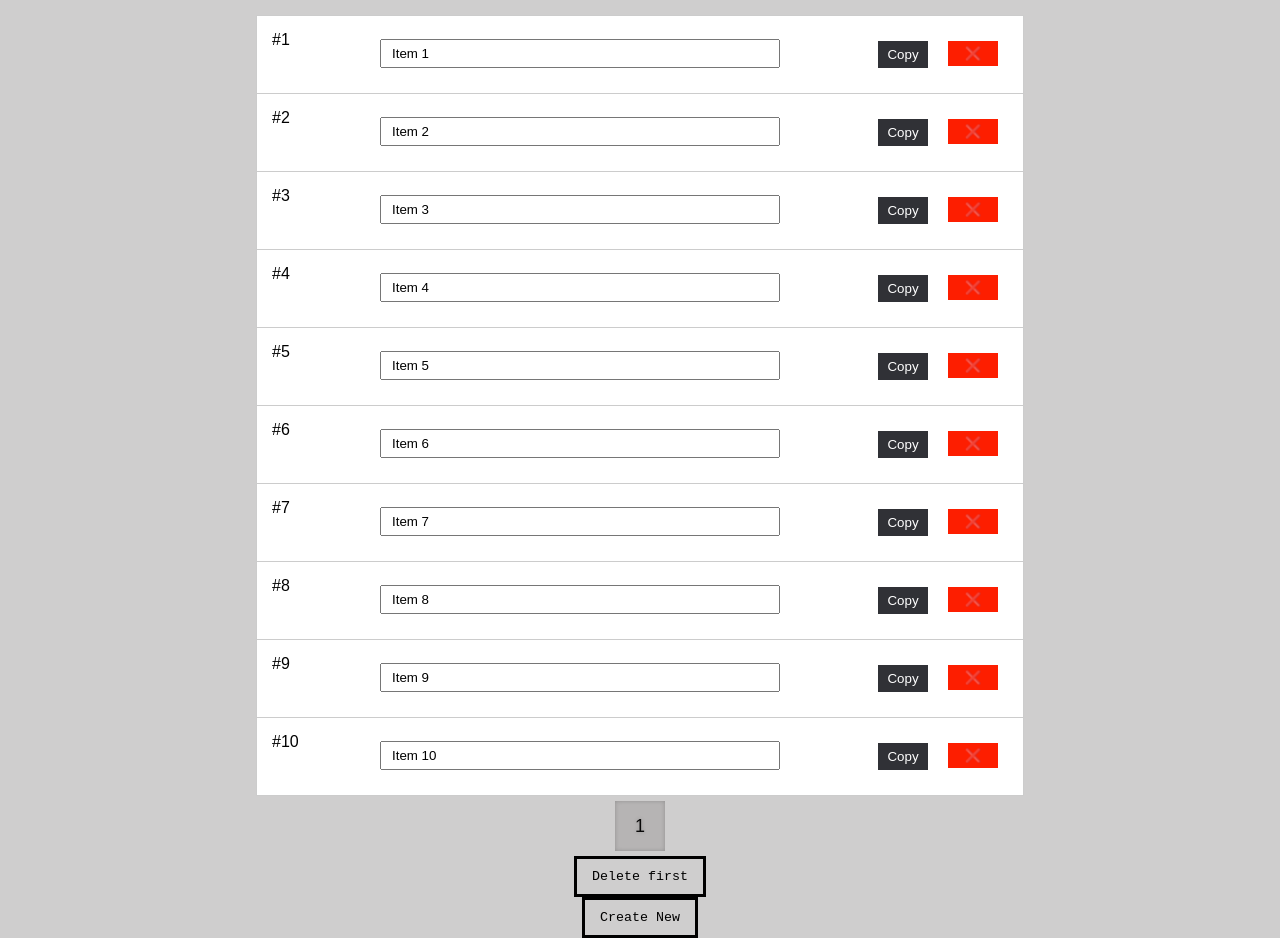
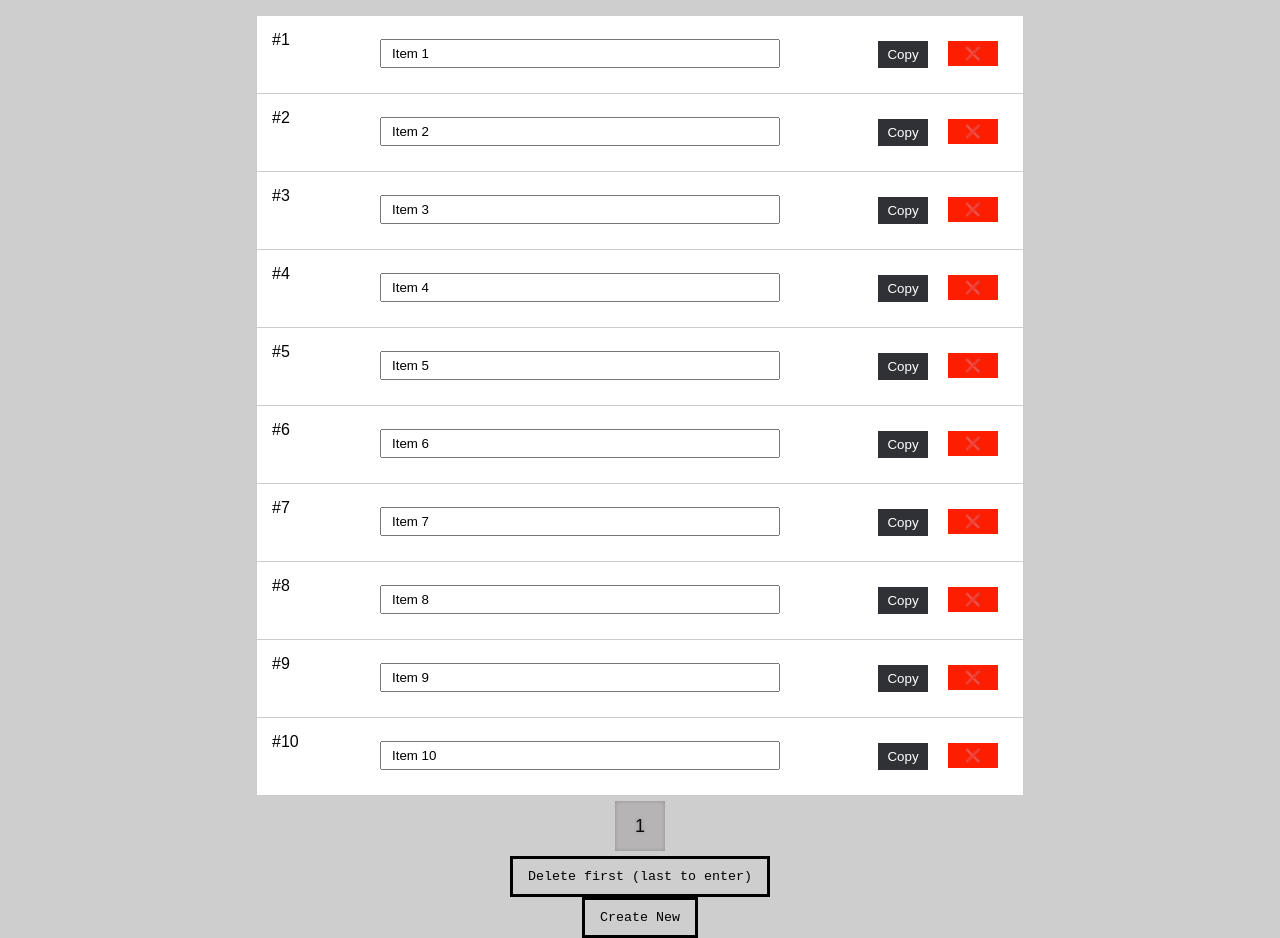
Before and after one commit to nowherex/javascript-pagination-with-notification-css, a plain HTML site: page index.html in a window 1280 px wide. Shown: the part 70-1008 px from the top of the page. Drawn offline with Linux system fonts and the light colour scheme.

Commit message:
Changed README

```diff
--- a/index.html
+++ b/index.html
@@ -18,7 +18,7 @@
     <main>
         <div class="list" id="list"></div>
         <div class="pagenumbers" id="pagination"></div>
-        <button id="btn" onclick="deleteFirt()">Delete first</button>
+        <button id="btn" onclick="deleteFirt()">Delete first (last to enter) </button>
         <button id="btn_add" onclick="insert()">Create New</button>
     </main>
 
```
Also changed, not shown: imgs/delete_notification.JPG (added), imgs/home01.JPG (added), imgs/home2.JPG (added), imgs/insert_notification.jpg (added), 1 other file.
